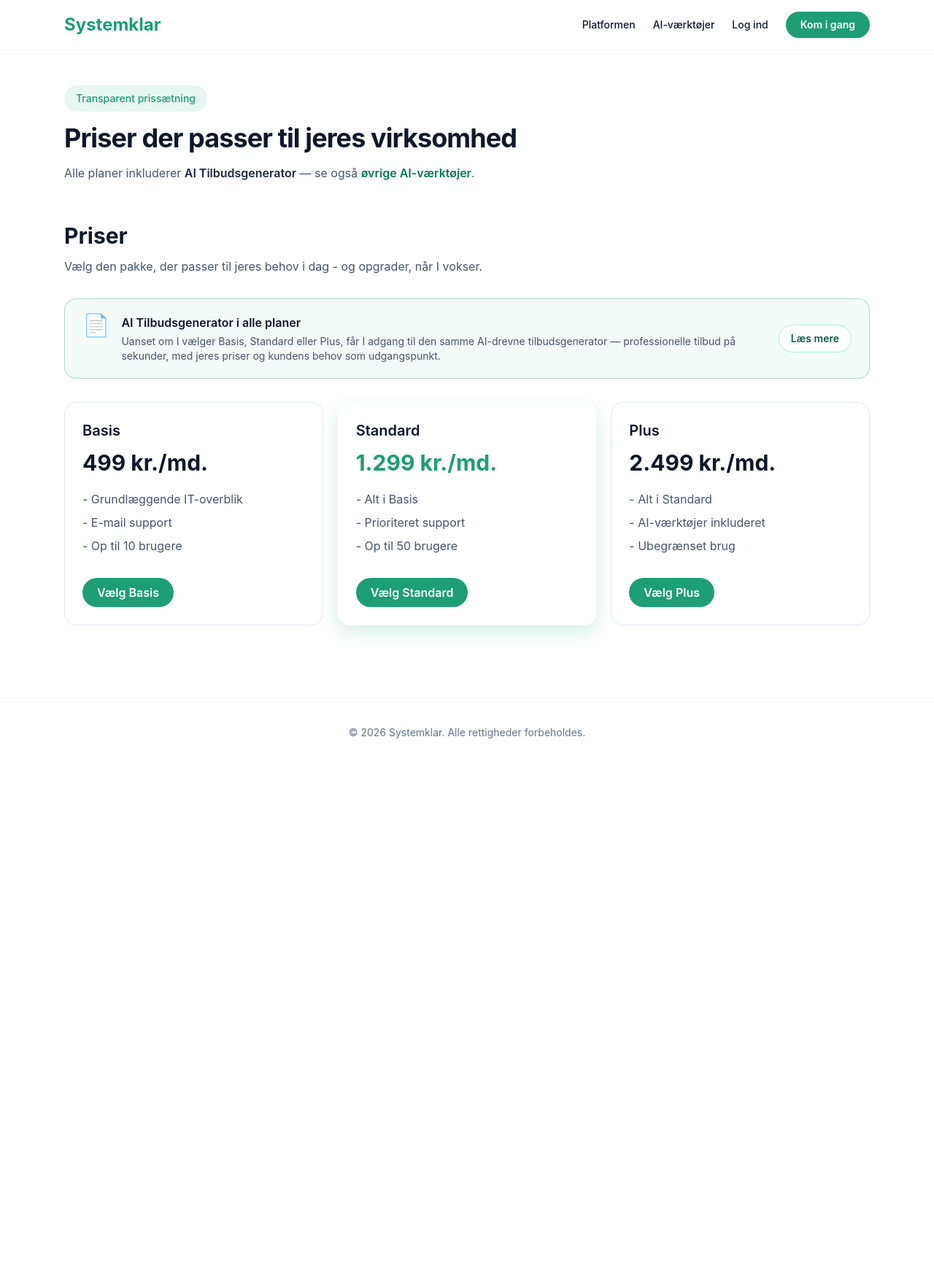
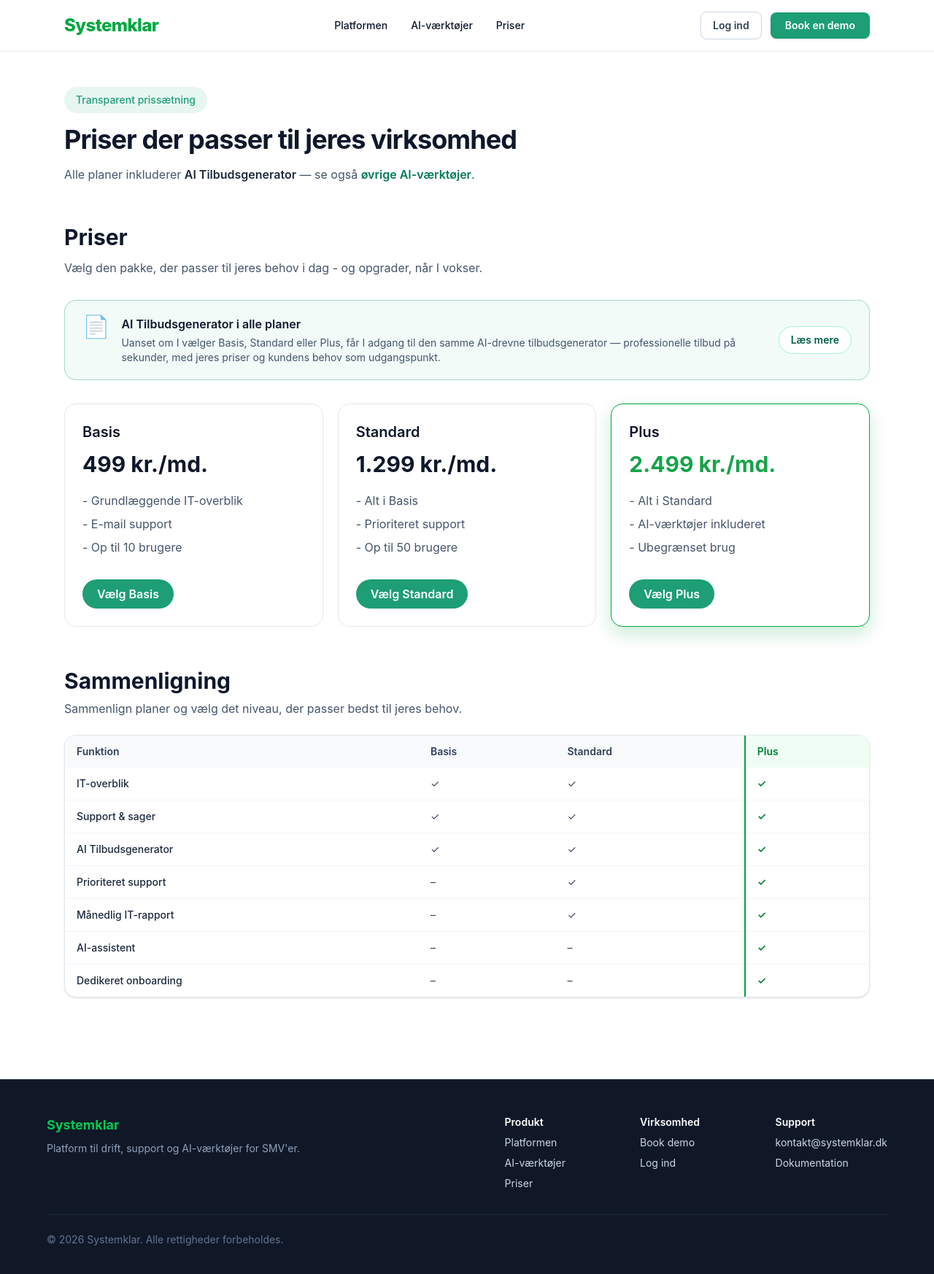
Before and after one commit to systemklar/systemklar, a Next.js app: page /priser in a window 1280 px wide. Shown: the top 1746 px of the page at 73% size. Before the commit the page ends 1046 px from the top, so only its background shows below. Built offline with nearby package versions, Linux system fonts and the light colour scheme.

Commit message:
SaaS design lift på hjemmeside og priser

```diff
--- a/src/app/page.tsx
+++ b/src/app/page.tsx
@@ -81,13 +81,13 @@
 
   return (
     <div className="min-h-screen bg-white text-slate-900">
-      <header className="sticky top-0 z-10 border-b border-slate-100 bg-white/95 backdrop-blur">
+      <header className="sticky top-0 z-20 border-b border-slate-200 bg-white/95 backdrop-blur">
         <div ref={mobileMenuContainerRef}>
           <div className="mx-auto flex w-full max-w-6xl items-center justify-between px-6 py-4">
-            <a href="#" className="text-2xl font-bold" style={{ color: "#1D9E75" }}>
+            <a href="#" className="text-2xl font-extrabold tracking-tight text-green-600">
               Systemklar
             </a>
-            <nav className="hidden items-center gap-7 text-sm font-medium md:flex">
+            <nav className="hidden items-center gap-8 text-sm font-medium md:flex">
               <Link href="/platformen" className="transition hover:text-slate-600">
                 Platformen
               </Link>
@@ -100,8 +100,12 @@
               <a href="#priser" className="transition hover:text-slate-600">
                 Priser
               </a>
+            </nav>
+            <nav className="hidden items-center gap-3 md:flex">
               <Link href="/login" className="transition hover:text-slate-600">
-                Log ind
+                <span className="inline-flex rounded-lg border border-slate-300 px-4 py-2 text-sm font-semibold text-slate-700 hover:bg-slate-50">
+                  Log ind
+                </span>
               </Link>
               <Link href="/book-demo" className="btn-primary px-5 py-2 text-sm font-semibold shadow-sm">
                 Book en demo
@@ -183,14 +187,11 @@
 
       <main>
         <section className="mx-auto max-w-6xl px-6 pb-20 pt-16">
-          <p
-            className="mb-5 inline-block rounded-full px-4 py-2 text-sm font-medium"
-            style={{ backgroundColor: "#E7F6F1", color: "#1D9E75" }}
-          >
-            IT-platform til SMV&apos;er
+          <p className="mb-5 inline-block rounded-full bg-green-50 px-4 py-2 text-sm font-semibold text-green-700">
+            🇩🇰 Bygget til danske SMV&apos;er
           </p>
           <h1 className="max-w-4xl text-4xl font-bold leading-tight tracking-tight md:text-6xl">
-            Få overblik over din virksomheds IT - uden en IT-afdeling
+            Få overblik over din virksomheds IT – uden en IT-afdeling
           </h1>
           <p className="mt-7 max-w-2xl text-xl text-slate-600">
             Systemklar samler dine systemer, support og administration et sted -
@@ -198,14 +199,14 @@
           </p>
           <div className="mt-9 flex flex-wrap gap-4">
             <Link href="/book-demo" className="btn-primary px-6 py-3 font-semibold shadow-sm">
-              Book en demo
+              Book gratis demo
             </Link>
-            <a
-              href="#priser"
-              className="rounded-full border border-slate-300 px-6 py-3 font-semibold text-slate-700 transition hover:bg-slate-50"
+            <Link
+              href="/platformen"
+              className="rounded-lg border border-slate-300 px-6 py-3 font-semibold text-slate-700 transition hover:bg-slate-50"
             >
-              Se priser
-            </a>
+              Se platformen
+            </Link>
           </div>
         </section>
 
@@ -219,7 +220,7 @@
               <Link
                 key={feature.title}
                 href="/platformen"
-                className="group rounded-2xl border border-slate-200 p-6 shadow-sm transition hover:-translate-y-0.5 hover:border-slate-300 hover:shadow-md"
+                className="group rounded-2xl border border-slate-200 bg-white p-6 shadow-sm transition hover:-translate-y-0.5 hover:border-green-600 hover:shadow-md"
               >
                 <p className="text-2xl">{feature.icon}</p>
                 <h3 className="text-xl font-semibold">{feature.title}</h3>
@@ -341,17 +342,29 @@
         </section>
       </main>
 
-      <footer className="border-t border-slate-100 bg-slate-950 px-6 py-10 text-sm text-slate-300">
-        <div className="mx-auto flex w-full max-w-6xl flex-col items-start justify-between gap-6 md:flex-row">
+      <footer className="border-t border-slate-800 bg-gray-900 px-6 py-12 text-sm text-slate-300">
+        <div className="mx-auto flex w-full max-w-6xl flex-col items-start justify-between gap-10 md:flex-row">
           <div>
-            <p className="text-lg font-semibold text-white">Systemklar</p>
+            <p className="text-lg font-bold text-green-500">Systemklar</p>
             <p className="mt-2 text-slate-400">Platform til drift, support og AI-værktøjer for SMV&apos;er.</p>
           </div>
-          <div className="grid grid-cols-2 gap-6 text-slate-300">
-            <Link href="/platformen" className="hover:text-white">Platformen</Link>
-            <a href="#priser" className="hover:text-white">Priser</a>
-            <Link href="/ai-vaerktoejer" className="hover:text-white">AI-værktøjer</Link>
-            <Link href="/login" className="hover:text-white">Log ind</Link>
+          <div className="grid grid-cols-1 gap-8 text-slate-300 sm:grid-cols-3">
+            <div className="space-y-2">
+              <p className="font-semibold text-white">Produkt</p>
+              <Link href="/platformen" className="block hover:text-white">Platformen</Link>
+              <Link href="/ai-vaerktoejer" className="block hover:text-white">AI-værktøjer</Link>
+              <Link href="/priser" className="block hover:text-white">Priser</Link>
+            </div>
+            <div className="space-y-2">
+              <p className="font-semibold text-white">Virksomhed</p>
+              <Link href="/book-demo" className="block hover:text-white">Book demo</Link>
+              <Link href="/login" className="block hover:text-white">Log ind</Link>
+            </div>
+            <div className="space-y-2">
+              <p className="font-semibold text-white">Support</p>
+              <a href="mailto:kontakt@systemklar.dk" className="block hover:text-white">kontakt@systemklar.dk</a>
+              <Link href="/platformen" className="block hover:text-white">Dokumentation</Link>
+            </div>
           </div>
         </div>
         <p className="mx-auto mt-8 w-full max-w-6xl border-t border-slate-800 pt-6 text-slate-500">
--- a/src/app/priser/page.tsx
+++ b/src/app/priser/page.tsx
@@ -4,29 +4,30 @@
 export default function PriserPage() {
   return (
     <div className="min-h-screen bg-white text-slate-900">
-      <header className="sticky top-0 z-10 border-b border-slate-100 bg-white/95 backdrop-blur">
+      <header className="sticky top-0 z-20 border-b border-slate-200 bg-white/95 backdrop-blur">
         <div className="mx-auto flex w-full max-w-6xl items-center justify-between px-6 py-4">
-          <Link href="/" className="text-2xl font-bold" style={{ color: "#1D9E75" }}>
+          <Link href="/" className="text-2xl font-extrabold tracking-tight text-green-600">
             Systemklar
           </Link>
-          <nav className="flex flex-wrap items-center justify-end gap-x-6 gap-y-2 text-sm font-medium">
+          <nav className="hidden items-center gap-8 text-sm font-medium md:flex">
             <Link href="/platformen" className="transition hover:text-slate-600">
               Platformen
             </Link>
             <Link href="/ai-vaerktoejer" className="transition hover:text-slate-600">
               AI-værktøjer
             </Link>
-            <Link href="/login" className="transition hover:text-slate-600">
+            <Link href="/priser" className="transition hover:text-slate-600">
+              Priser
+            </Link>
+          </nav>
+          <div className="flex items-center gap-3">
+            <Link href="/login" className="inline-flex rounded-lg border border-slate-300 px-4 py-2 text-sm font-semibold text-slate-700 hover:bg-slate-50">
               Log ind
             </Link>
-            <Link
-              href="/#cta"
-              className="rounded-full px-5 py-2 text-sm font-semibold text-white shadow-sm transition hover:opacity-90"
-              style={{ backgroundColor: "#1D9E75" }}
-            >
-              Kom i gang
+            <Link href="/book-demo" className="btn-primary px-5 py-2 text-sm font-semibold shadow-sm">
+              Book en demo
             </Link>
-          </nav>
+          </div>
         </div>
       </header>
 
@@ -50,11 +51,72 @@
             .
           </p>
         </div>
-        <PricingSection sectionId="priser" ctaHref="/#cta" />
+        <PricingSection sectionId="priser" ctaHref="/book-demo" />
+
+        <section className="mx-auto max-w-6xl px-6 pb-16">
+          <h2 className="text-2xl font-bold md:text-3xl">Sammenligning</h2>
+          <p className="mt-2 text-slate-600">Sammenlign planer og vælg det niveau, der passer bedst til jeres behov.</p>
+          <div className="mt-6 overflow-x-auto rounded-2xl border border-slate-200 bg-white shadow-sm">
+            <table className="min-w-full text-left text-sm">
+              <thead className="bg-slate-50">
+                <tr>
+                  <th className="px-4 py-3 font-semibold text-slate-700">Funktion</th>
+                  <th className="px-4 py-3 font-semibold text-slate-700">Basis</th>
+                  <th className="px-4 py-3 font-semibold text-slate-700">Standard</th>
+                  <th className="border-l-2 border-green-600 bg-green-50 px-4 py-3 font-semibold text-green-700">Plus</th>
+                </tr>
+              </thead>
+              <tbody className="divide-y divide-slate-100">
+                {[
+                  ["IT-overblik", "✓", "✓", "✓"],
+                  ["Support & sager", "✓", "✓", "✓"],
+                  ["AI Tilbudsgenerator", "✓", "✓", "✓"],
+                  ["Prioriteret support", "–", "✓", "✓"],
+                  ["Månedlig IT-rapport", "–", "✓", "✓"],
+                  ["AI-assistent", "–", "–", "✓"],
+                  ["Dedikeret onboarding", "–", "–", "✓"],
+                ].map((row) => (
+                  <tr key={row[0]} className="hover:bg-slate-50">
+                    <td className="px-4 py-3 font-medium text-slate-800">{row[0]}</td>
+                    <td className="px-4 py-3 text-slate-700">{row[1]}</td>
+                    <td className="px-4 py-3 text-slate-700">{row[2]}</td>
+                    <td className="border-l-2 border-green-600 px-4 py-3 font-semibold text-green-700">{row[3]}</td>
+                  </tr>
+                ))}
+              </tbody>
+            </table>
+          </div>
+        </section>
       </main>
 
-      <footer className="border-t border-slate-100 px-6 py-8 text-center text-sm text-slate-500">
-        © {new Date().getFullYear()} Systemklar. Alle rettigheder forbeholdes.
+      <footer className="border-t border-slate-800 bg-gray-900 px-6 py-12 text-sm text-slate-300">
+        <div className="mx-auto flex w-full max-w-6xl flex-col items-start justify-between gap-10 md:flex-row">
+          <div>
+            <p className="text-lg font-bold text-green-500">Systemklar</p>
+            <p className="mt-2 text-slate-400">Platform til drift, support og AI-værktøjer for SMV&apos;er.</p>
+          </div>
+          <div className="grid grid-cols-1 gap-8 text-slate-300 sm:grid-cols-3">
+            <div className="space-y-2">
+              <p className="font-semibold text-white">Produkt</p>
+              <Link href="/platformen" className="block hover:text-white">Platformen</Link>
+              <Link href="/ai-vaerktoejer" className="block hover:text-white">AI-værktøjer</Link>
+              <Link href="/priser" className="block hover:text-white">Priser</Link>
+            </div>
+            <div className="space-y-2">
+              <p className="font-semibold text-white">Virksomhed</p>
+              <Link href="/book-demo" className="block hover:text-white">Book demo</Link>
+              <Link href="/login" className="block hover:text-white">Log ind</Link>
+            </div>
+            <div className="space-y-2">
+              <p className="font-semibold text-white">Support</p>
+              <a href="mailto:kontakt@systemklar.dk" className="block hover:text-white">kontakt@systemklar.dk</a>
+              <Link href="/platformen" className="block hover:text-white">Dokumentation</Link>
+            </div>
+          </div>
+        </div>
+        <p className="mx-auto mt-8 w-full max-w-6xl border-t border-slate-800 pt-6 text-slate-500">
+          © {new Date().getFullYear()} Systemklar. Alle rettigheder forbeholdes.
+        </p>
       </footer>
     </div>
   );
--- a/src/components/marketing/PricingSection.tsx
+++ b/src/components/marketing/PricingSection.tsx
@@ -10,12 +10,12 @@
     name: "Standard",
     price: "1.299 kr./md.",
     features: ["Alt i Basis", "Prioriteret support", "Op til 50 brugere"],
-    highlighted: true,
   },
   {
     name: "Plus",
     price: "2.499 kr./md.",
     features: ["Alt i Standard", "AI-værktøjer inkluderet", "Ubegrænset brug"],
+    highlighted: true,
   },
 ];
 
@@ -67,16 +67,14 @@
           <article
             key={plan.name}
             className={`rounded-2xl border p-6 ${
-              plan.highlighted ? "border-transparent shadow-md" : "border-slate-200"
+              plan.highlighted ? "border-green-600 shadow-md" : "border-slate-200"
             }`}
-            style={
-              plan.highlighted ? { boxShadow: "0 10px 24px rgba(29, 158, 117, 0.18)" } : undefined
-            }
+            style={plan.highlighted ? { boxShadow: "0 10px 24px rgba(22, 163, 74, 0.22)" } : undefined}
           >
             <h3 className="text-xl font-semibold">{plan.name}</h3>
             <p
               className="mt-3 text-3xl font-bold"
-              style={plan.highlighted ? { color: "#1D9E75" } : undefined}
+              style={plan.highlighted ? { color: "#16A34A" } : undefined}
             >
               {plan.price}
             </p>
```
